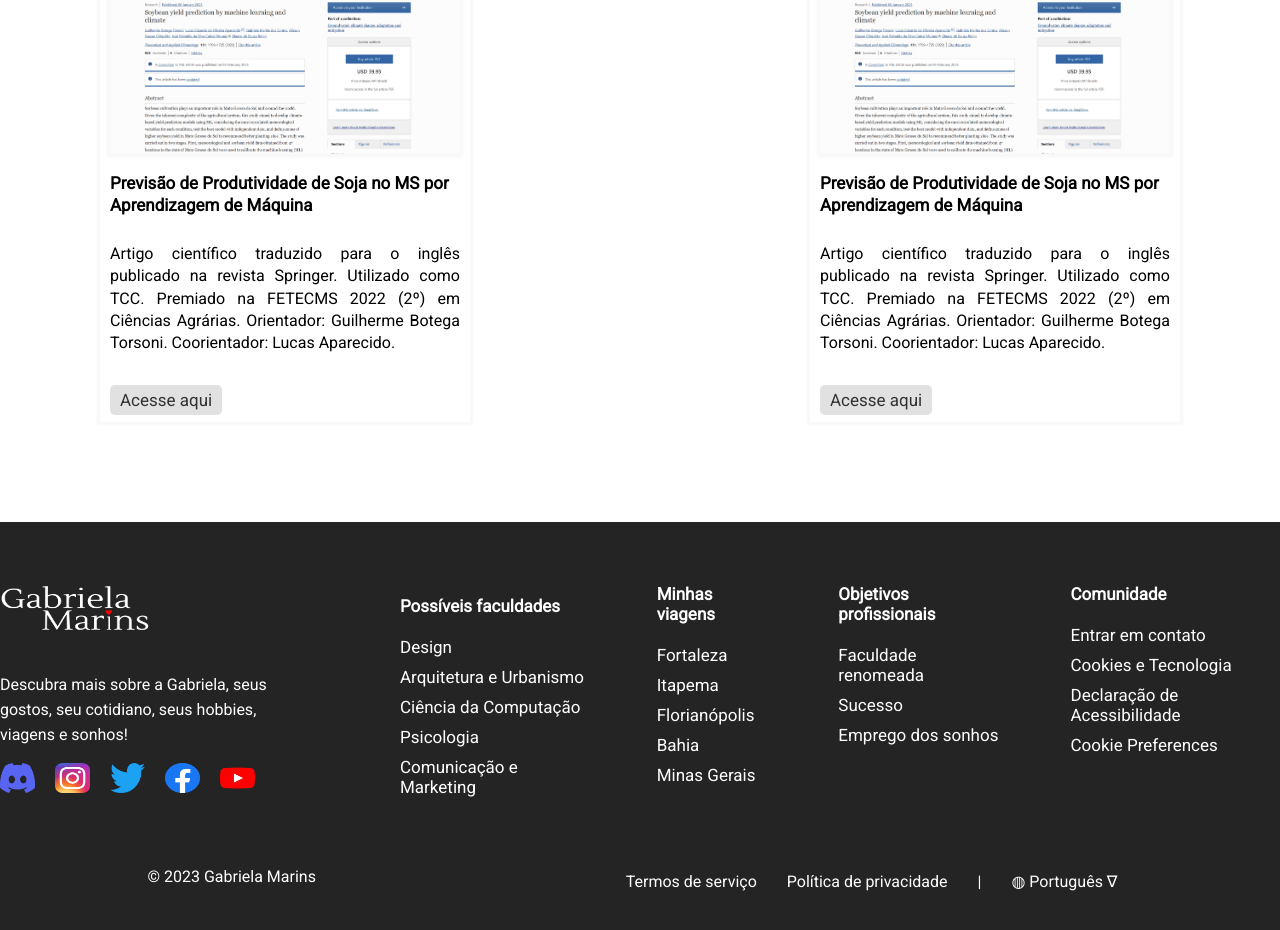
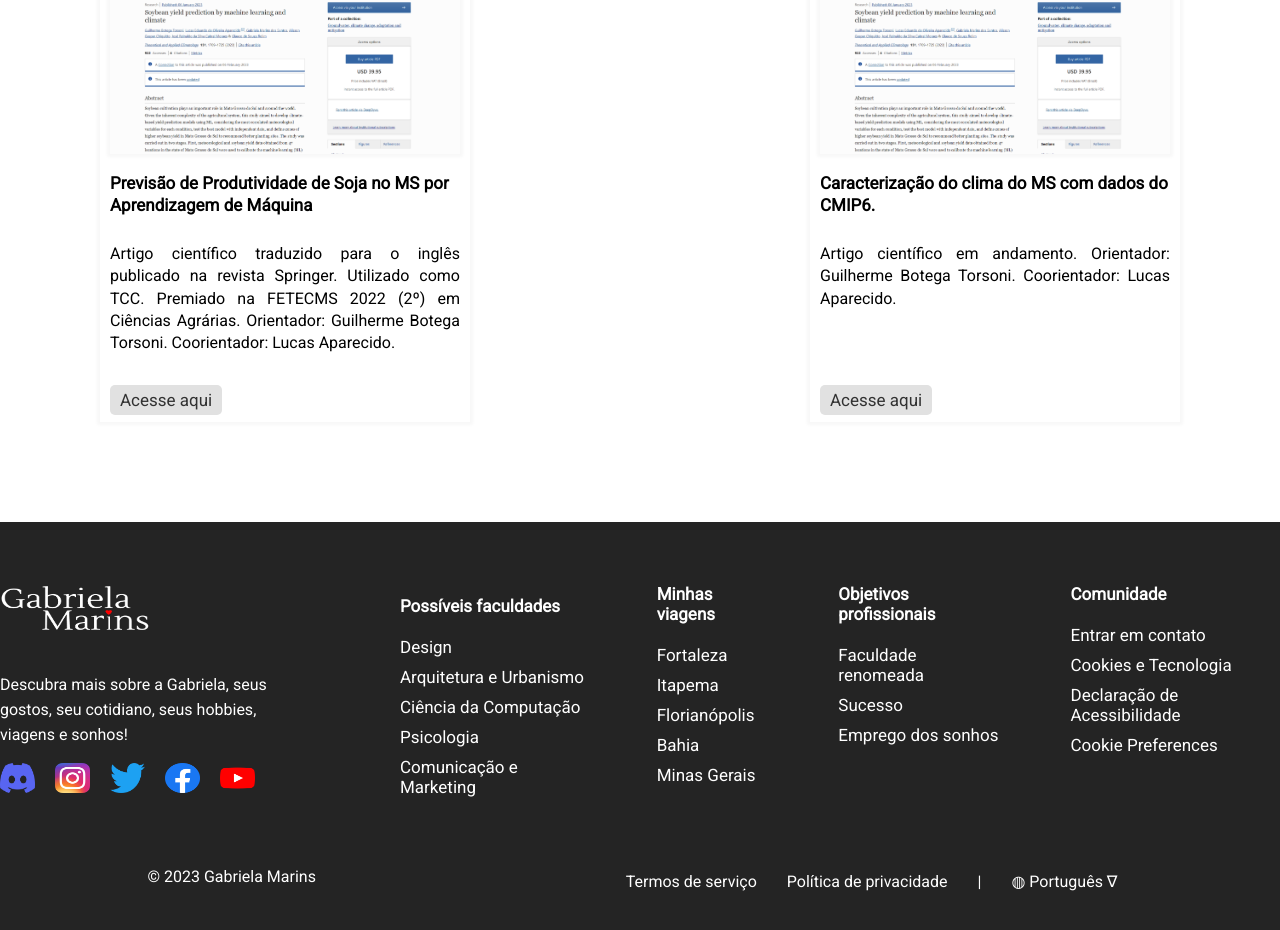
Before and after one commit to gabimarins/portifolio, a React (Vite) app: page / in a window 1280 px wide. Shown: the part 2342-3272 px from the top of the page. Built offline with nearby package versions, Linux system fonts and the light colour scheme.

Commit message:
Update Main.tsx

```diff
--- a/src/componentes/main/Main.tsx
+++ b/src/componentes/main/Main.tsx
@@ -67,9 +67,9 @@ export default function Main(){
               imagem: "/soja.png"
        },
        {
-              id: 7,
-              titulo:'Previsão de Produtividade de Soja no MS por Aprendizagem de Máquina',
-              sinopse:"Artigo científico traduzido para o inglês publicado na revista Springer. Utilizado como TCC. Premiado na FETECMS 2022 (2º) em Ciências Agrárias. Orientador: Guilherme Botega Torsoni. Coorientador: Lucas Aparecido.",
+              id: 8,
+              titulo:'Caracterização do clima do MS com dados do CMIP6.',
+              sinopse:"Artigo científico em andamento. Orientador: Guilherme Botega Torsoni. Coorientador: Lucas Aparecido.",
               link: "Acesse aqui",
               imagem: "/soja.png"
        }
```
